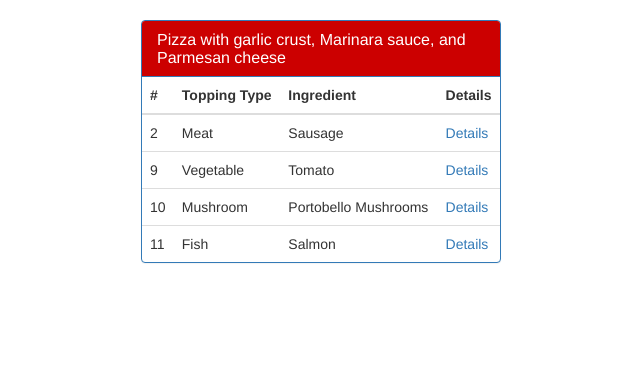
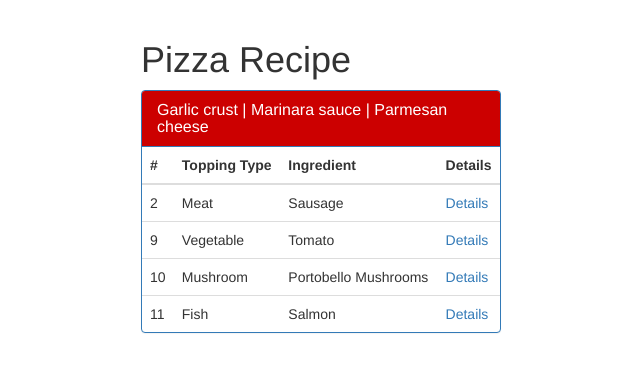
Before and after one commit to ChrisACas/Skynet_Pizza, a Django app: page /1/ in a window 1280 px wide. Shown: the part 52-424 px from the top of the page, without its empty margins (319-959 px from the left). Run offline with Django 3.2, Linux system fonts and the light colour scheme; data comes from the database, SQL or seed files in the repository; both versions use the stored data as it was after the commit; parts of the project's set-up code (start-up, migrations or seed data) failed here and were passed over; some libraries are stand-ins or nearby versions.

Commit message:
REST and UI Demo Ready

```diff
--- a/docker_container/generate/models.py
+++ b/docker_container/generate/models.py
@@ -8,7 +8,7 @@ class Pizza(models.Model):
     cheese = models.CharField(max_length=80)
 
     def __str__(self):
-        return self.crust.lower() + ' crust, ' + self.sauce + ' sauce, and ' + self.cheese + ' cheese'
+        return self.crust + ' crust | ' + self.sauce + ' sauce | ' + self.cheese + ' cheese'
 
 
 class Topping(models.Model):
--- a/docker_container/generate/serializers.py
+++ b/docker_container/generate/serializers.py
@@ -7,3 +7,9 @@ class PizzaSerializer(serializers.ModelSerializer):
         model = Pizza
         # all Pizza model fields
         fields = '__all__'
+
+# class ToppingSerializer(serializers.ModelSerializer):
+#         class Meta:
+#             model = Topping
+#             # all Pizza model fields
+#             fields = '__all__'
--- a/docker_container/generate/templates/generate/detail.html
+++ b/docker_container/generate/templates/generate/detail.html
@@ -6,9 +6,10 @@
         <div class="col-md-4">
         </div>
   			<div class="col-md-4">
+          <h1>Pizza Recipe</h1>
   				<div class="panel panel-primary">
   					<div class="panel-heading" style="background-color: #cc0000;">
-  						<h3 class="panel-title">Pizza with {{pizza}}</h3>
+  						<h3 class="panel-title">{{pizza}}</h3>
   					</div>
   					<table class="table table-hover" id="dev-table">
   						<thead>
--- a/docker_container/generate/templates/generate/index.html
+++ b/docker_container/generate/templates/generate/index.html
@@ -22,7 +22,7 @@ option, div{
 </div>
 
 <div>
-  <a class="link"  data-toggle="collapse" data-target=".multi-collapse" aria-expanded="false" aria-controls="collapsePrefForm">Recipe Preferences...</a>
+  <a class="link"  data-toggle="collapse" data-target=".multi-collapse" aria-expanded="false" aria-controls="collapsePrefForm">Nutritional Preferences...</a>
 </div>
 
 <div class="container">
```
Also changed, not shown: docker_container/db.sqlite3.
